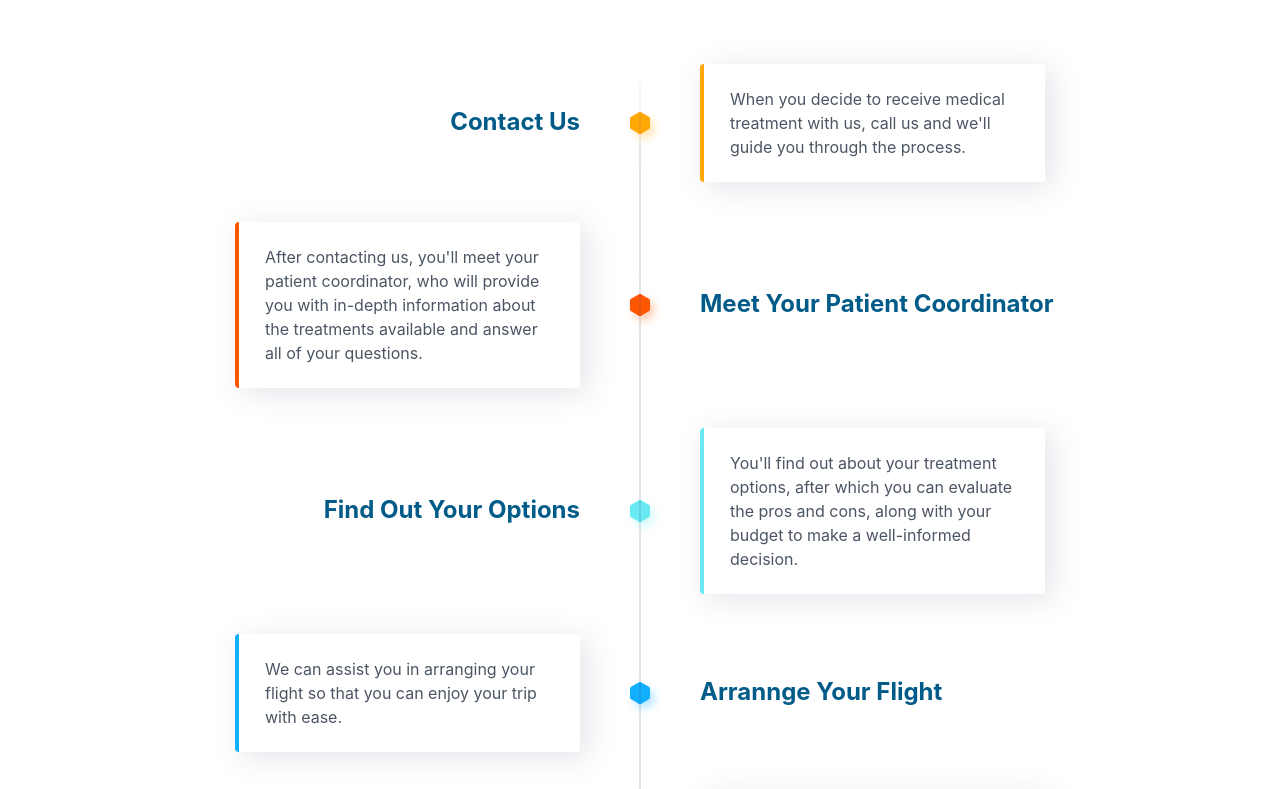
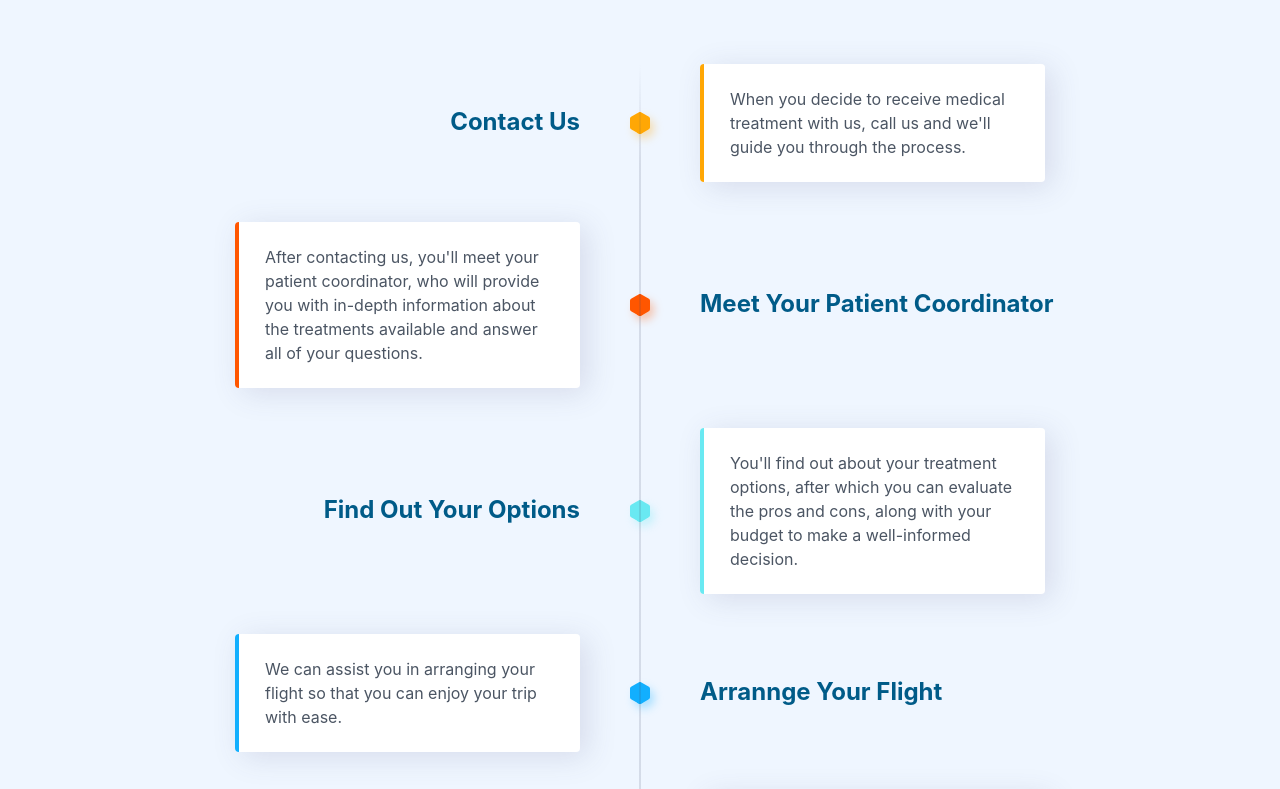
Before and after one commit to burakdzgr/dental-care, a plain HTML site: page index.html in a window 1280 px wide. Shown: the part 2211-3000 px from the top of the page. Drawn offline with nearby package versions, Linux system fonts and the light colour scheme.

Commit message:
bg added

```diff
--- a/index.html
+++ b/index.html
@@ -314,7 +314,7 @@
             </div>
         </div>
     </section>
-    <section class="how-it-works py-20 border-b">
+    <section class="how-it-works py-20 border-b bg-blue-50">
         <div class="container mx-auto">
             <div class="head text-center">
                 <span class="block text-[#005b88] text-md font-normal uppercase">How it works</span>
```
